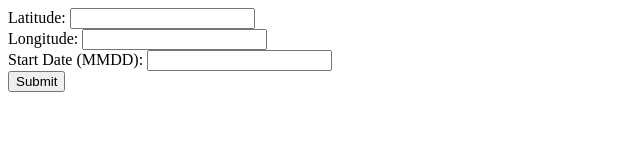
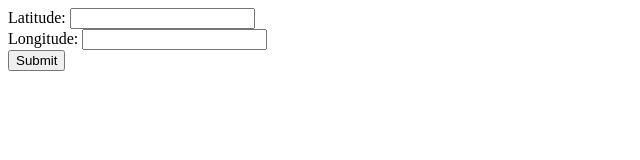
Before and after one commit to shermj14/Node-JS-Sherm, a website: page public/index.html in a window 1280 px wide. Shown: the whole page, without its empty margins (0-640 px from the left). Drawn offline with Linux system fonts and the light colour scheme.

Commit message:
Update index.html

```diff
--- a/public/index.html
+++ b/public/index.html
@@ -13,7 +13,7 @@
 	<form action="https://sherm-node-js.mybluemix.net/process_get" method="GET">
 		Latitude: <input type="text" name="latitude"> <br>
 		Longitude: <input type="text" name="longitude"> <br>
-		Start Date (MMDD): <input type="text" name="start"> <br>
+		<!-- Start Date (MMDD): <input type="text" name="start"> <br> -->
 		<input type="submit" value="Submit">
 	</form>
 </body>
```
